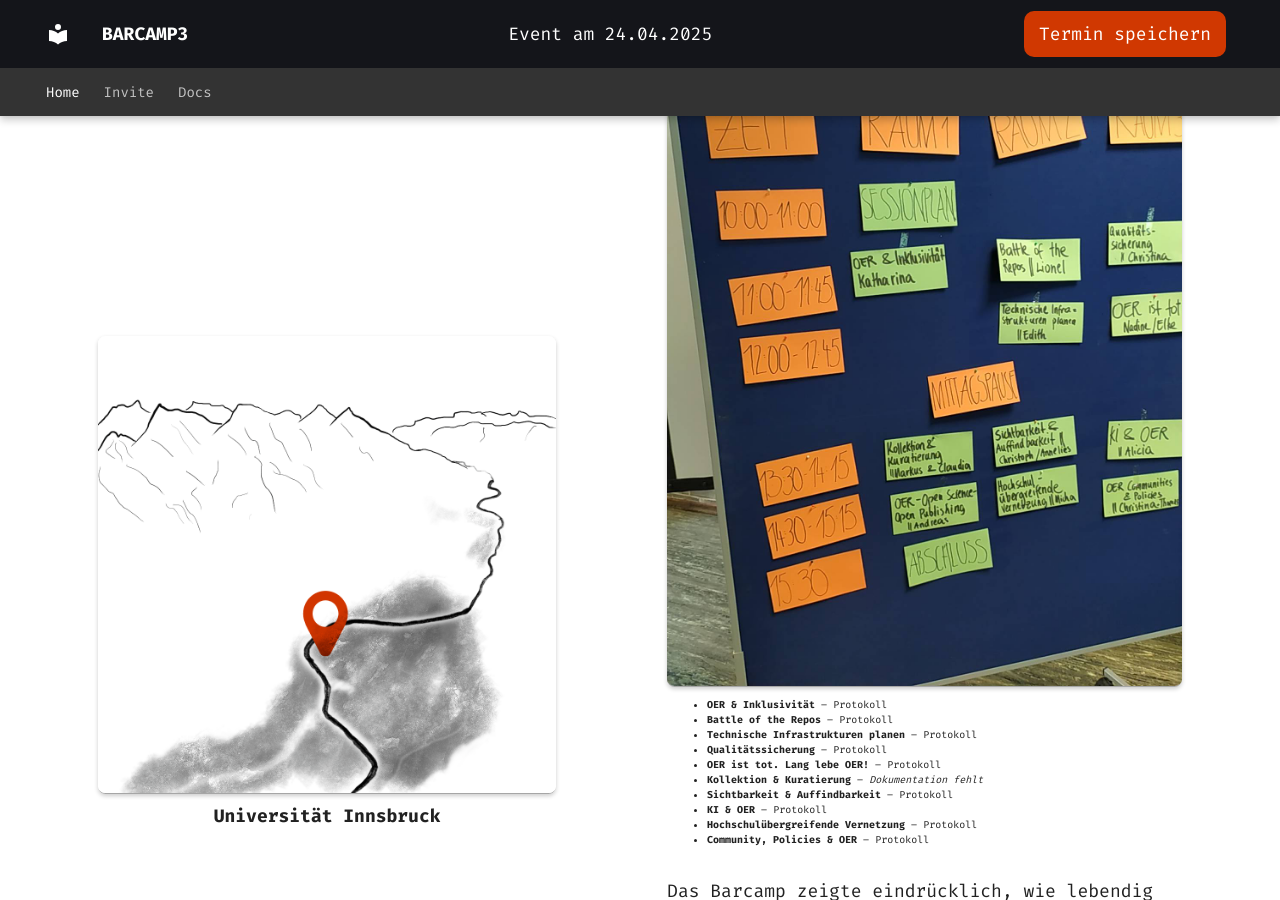
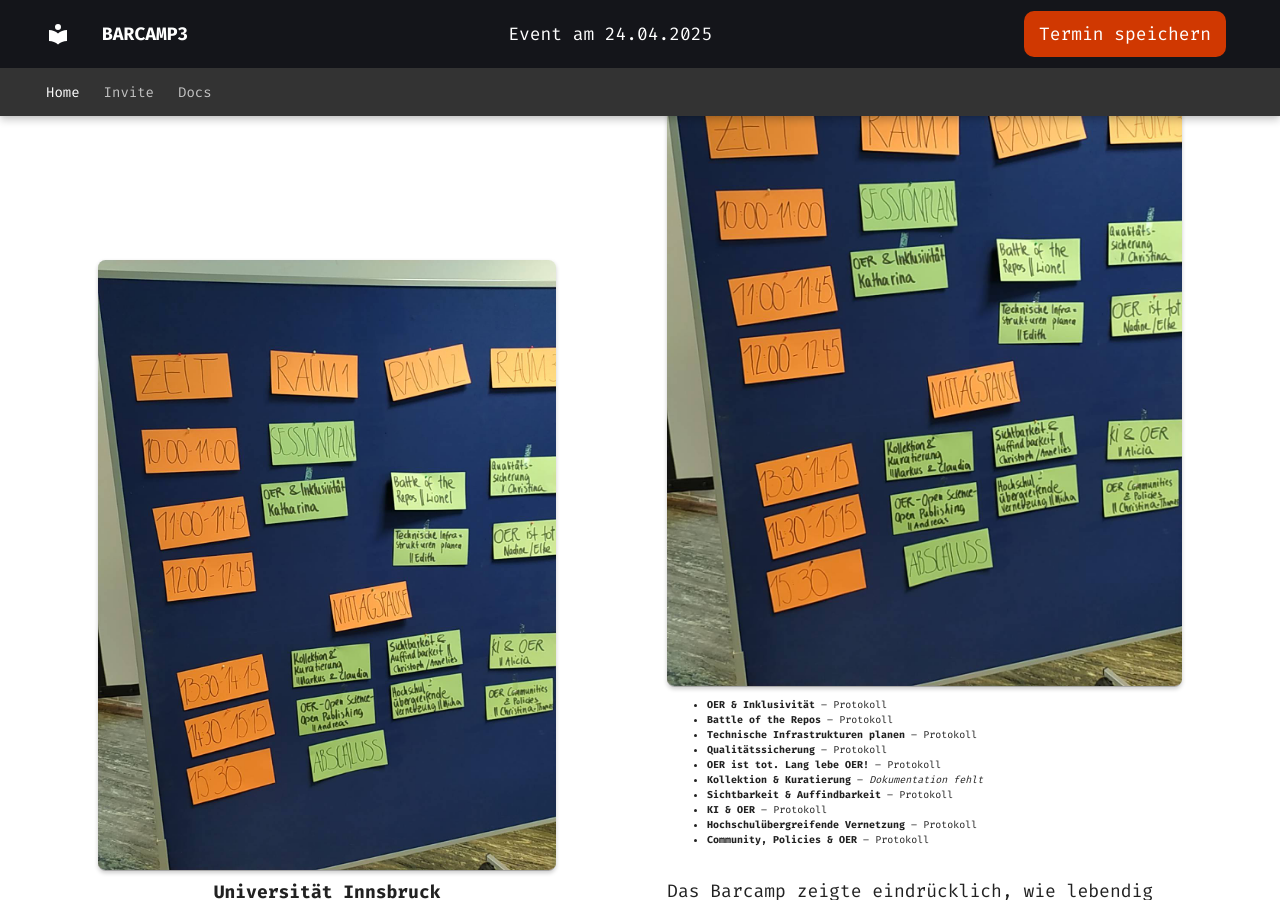
Before and after one commit to oerBASE/Barcamp3, an MkDocs documentation site: the page built from docs/index.md, in a window 1280 px wide and 900 px high, scrolled down 791 px. Built offline with MkDocs 1.6.1 and Material for MkDocs 9.7.7, drawn with Linux system fonts in a browser that asks for light colours; plug-ins that fetch from the network failed and are left out.

Commit message:
Update home.html

```diff
--- a/overrides/home.html
+++ b/overrides/home.html
@@ -14,7 +14,7 @@
 
 <section id="features">
   <div>
-    <img src="/Barcamp3/assets/img/innsbruck-bird-view-drawing.png" alt="bird eye view drawing of Innsbruck"/>
+    <img src="assets/img/oertopia-sessionplan.jpeg" alt="Sessionplan OERtopia" style="max-width: 100%; height: auto;" />
     <label>Universität Innsbruck</label>
   </div>
   <div>
```
